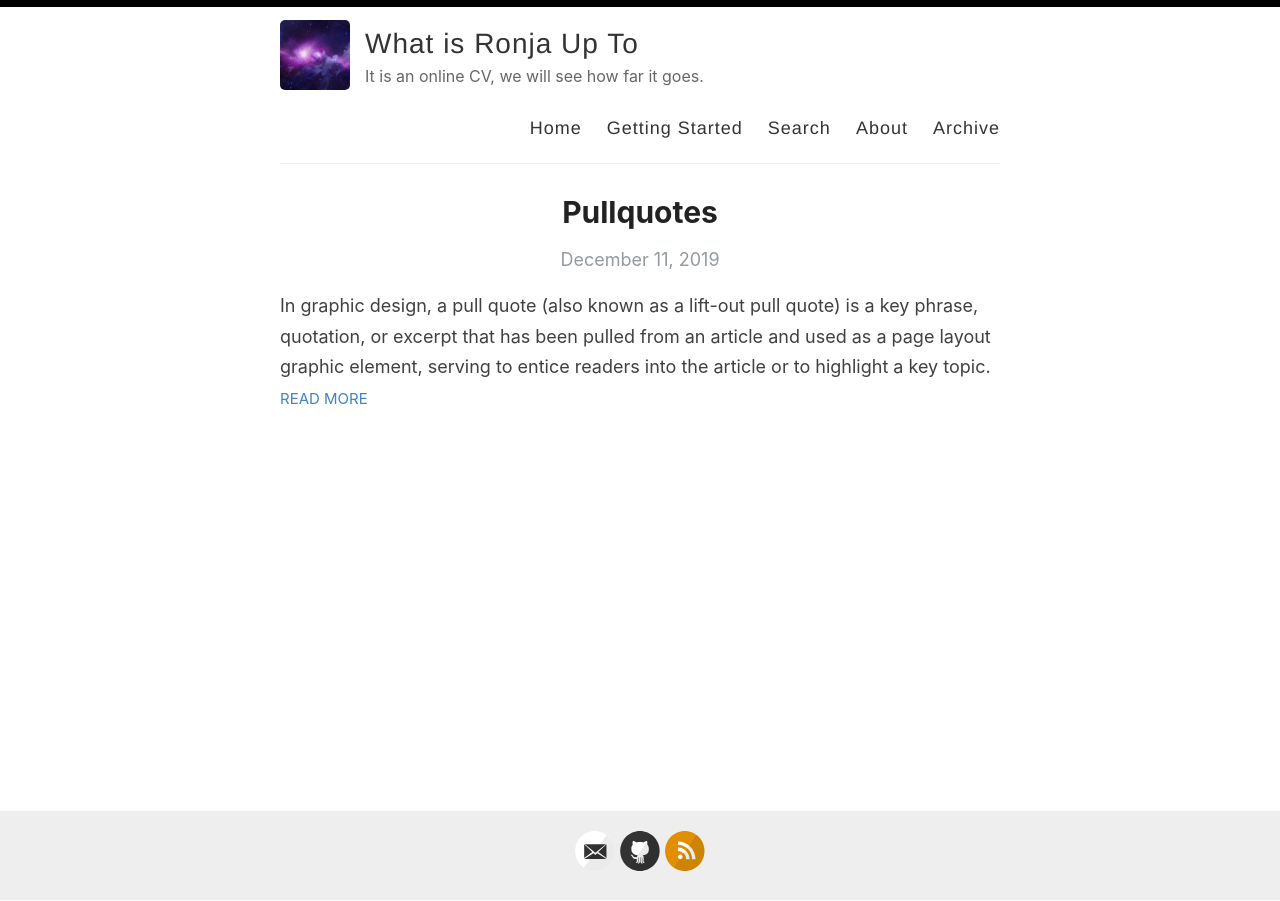
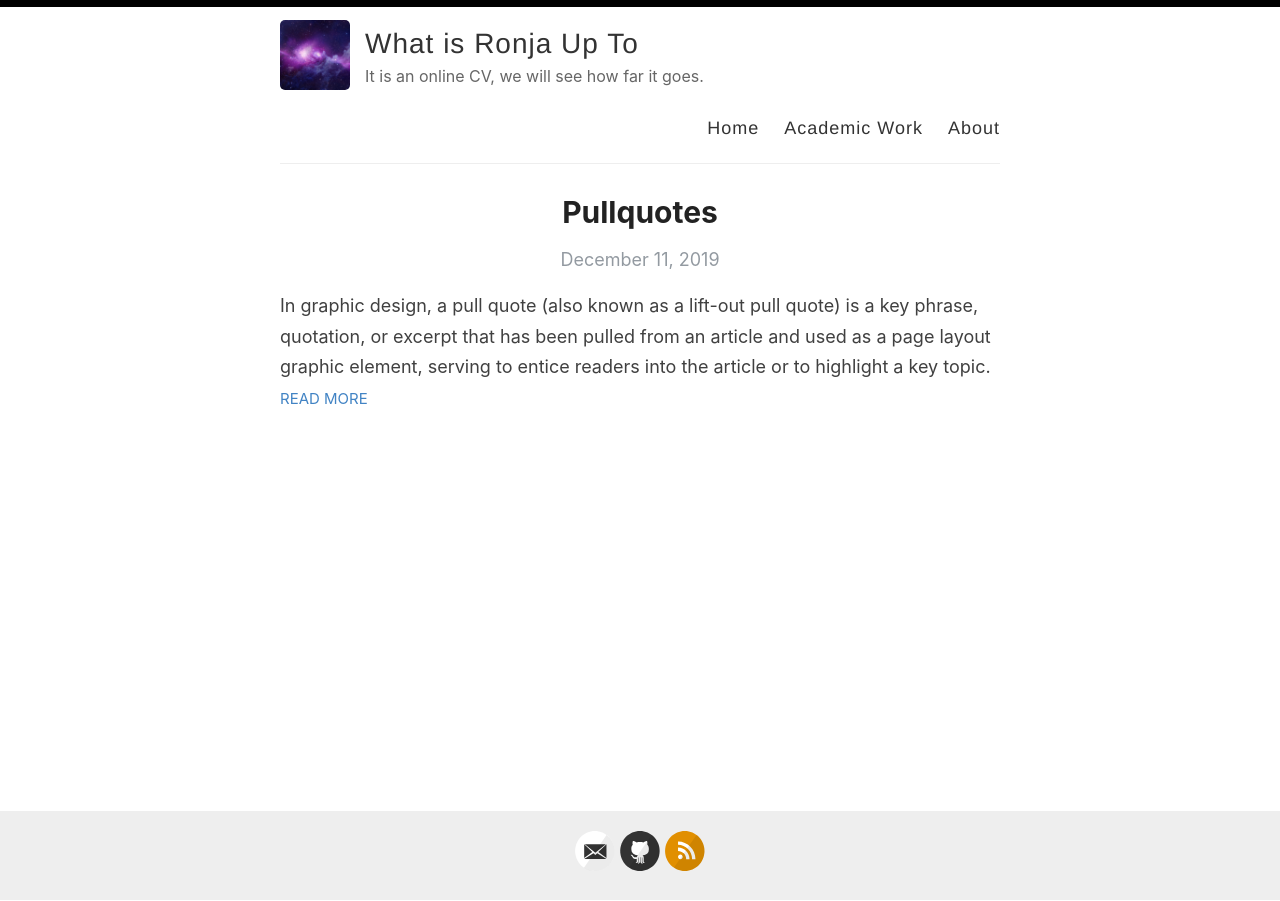
Before and after one commit to rtronnback/rtronnback.github.io, a Jekyll site: the page built from index.html, in a window 1280 px wide. Built offline with Jekyll 4.4.1, drawn with Linux system fonts in a browser that asks for light colours; the list of posts is cut into pages by our own code.

Commit message:
Update default.html
remove getting started and archive pages

```diff
--- a/_layouts/default.html
+++ b/_layouts/default.html
@@ -29,10 +29,12 @@
 
             <nav>
               <a href="{{ site.baseurl }}/">Home</a>
-              <a href="{{ site.baseurl }}/getting-started">Getting Started</a>
+              <a href="{{ site.baseurl }}/academic-work">Academic Work</a>
+              <a href="{{ site.baseurl }}/about">About</a>
+              <!--
               <a href="{{ site.baseurl }}/search">Search</a>
-              <a href="{{ site.baseurl }}/about">About</a>
               <a href="{{ site.baseurl }}/archive">Archive</a>
+              //-->
             </nav>
           </header>
         </div>
```
